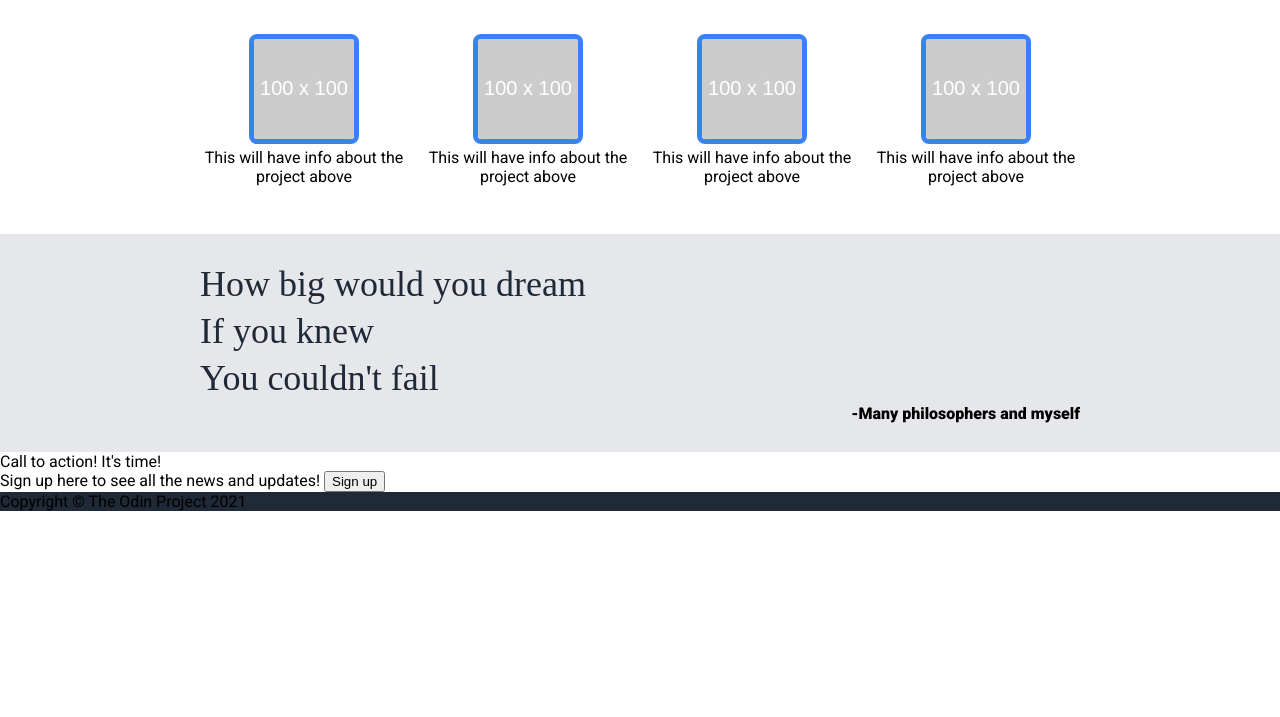
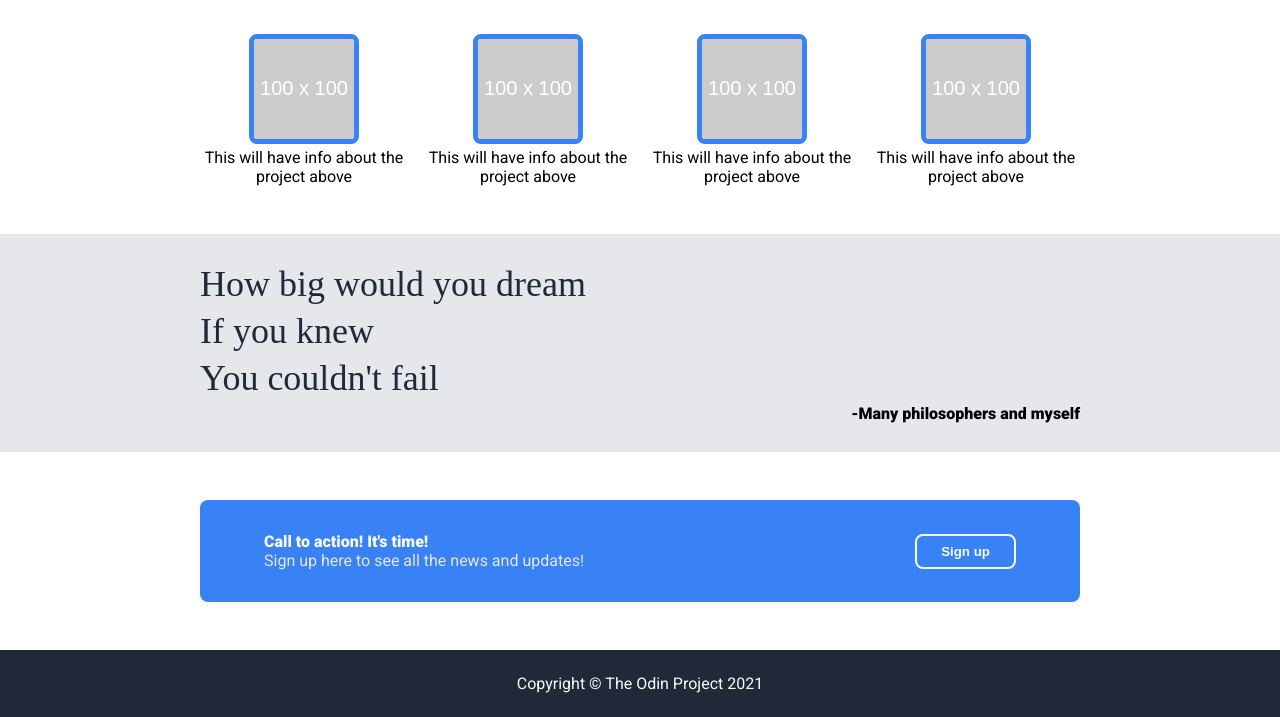
Before and after one commit to oleoetken/landing-page, a plain HTML site: page index.html in a window 1280 px wide. Shown: the part 484-1201 px from the top of the page. Before the commit the page ends 995 px from the top, so only its background shows below. Drawn offline with Linux system fonts and the light colour scheme.

Commit message:
Add final style to the alert box and fix a bit
Set some divs to structure the alert box how i wanted to and with that
split the sections so the button is on the right side. Use margin-left
auto on the left box to keep space between always. Finally add the
footer styles and fix the image at the top a bit to make it not
shrink too much and make it bigger when possible. And thats it, the
first website or webpage i should say done

```diff
--- a/index.html
+++ b/index.html
@@ -28,7 +28,7 @@
             </div>
             </div>
             <div class="right-box">
-            <img src="./images/pc.jpg" alt="Programming picture" width="300" height=auto>
+            <img src="./images/pc.jpg" class="main-image" alt="Programming picture" width="300" height=auto>
             </div>
         </div>
         </div>
@@ -59,10 +59,17 @@
                 <p class="fancy">You couldn't fail</p>
                 <div class="quote-author">-Many philosophers and myself</div>
             </div>
-            <div class="alert-box"></div>
-                <div class="sub-headline">Call to action! It's time!</div>
-                Sign up here to see all the news and updates!
-                <button class="sign-up-button">Sign up</button>
+            <div class="white-box">
+            <div class="alert-box">
+                <div class="right-alert">
+                    <div class="sub-headline">Call to action! It's time!</div>
+                    Sign up here to see all the news and updates!
+                    </div>
+                <div class="left-alert">
+                    <button class="sign-up-button">Sign up</button>
+                </div>
+            </div>
+            </div>
         </div>
         <div class="footer">
             Copyright &#169 The Odin Project 2021
--- a/style.css
+++ b/style.css
@@ -83,7 +83,7 @@ ul {
     padding: 8px 24px 8px 24px;
     background-color: #3882F6;
     text-align: center;
-    color: #E5E7EB;
+    color: #F9FAF8;
     border: none;
     border-radius: 8px;
 }
@@ -144,3 +144,60 @@ ul {
     font-weight: 900;
     text-align: right;
 }
+
+.white-box {
+    padding-left: 200px;
+    padding-right: 200px;
+    margin-top: 48px;
+    margin-bottom: 48px;
+}
+
+.alert-box {
+    display: flex;
+    align-items: center;
+    background-color: #3882F6;
+    color:#E5E7EB;
+    padding-top: 32px;
+    padding-bottom: 32px;
+    padding-left: 64px;
+    padding-right: 64px;
+    border-radius: 8px;
+
+
+}
+
+.left-alert {
+    display: flex;
+    margin-left: auto;
+}
+
+.sub-headline {
+    font-weight: 900;
+    color: #F9FAF8;
+}
+
+.sign-up-button {
+    background-color: #3882F6;
+    text-align: center;
+    font-weight: 900;
+    color: #F9FAF8;
+    border: 2px solid #F9FAF8;
+    border-radius: 8px;
+    margin: 0px;
+    padding: 8px 24px 8px 24px;
+}
+
+.footer {
+    justify-content: center;
+    color: #F9FAF8;
+    padding-left: 200px;
+    padding-right: 200px;
+    padding-top: 24px;
+    padding-bottom: 24px;
+
+}
+
+.main-image {
+    width: 100%;
+    min-width: 250px;
+}
```
